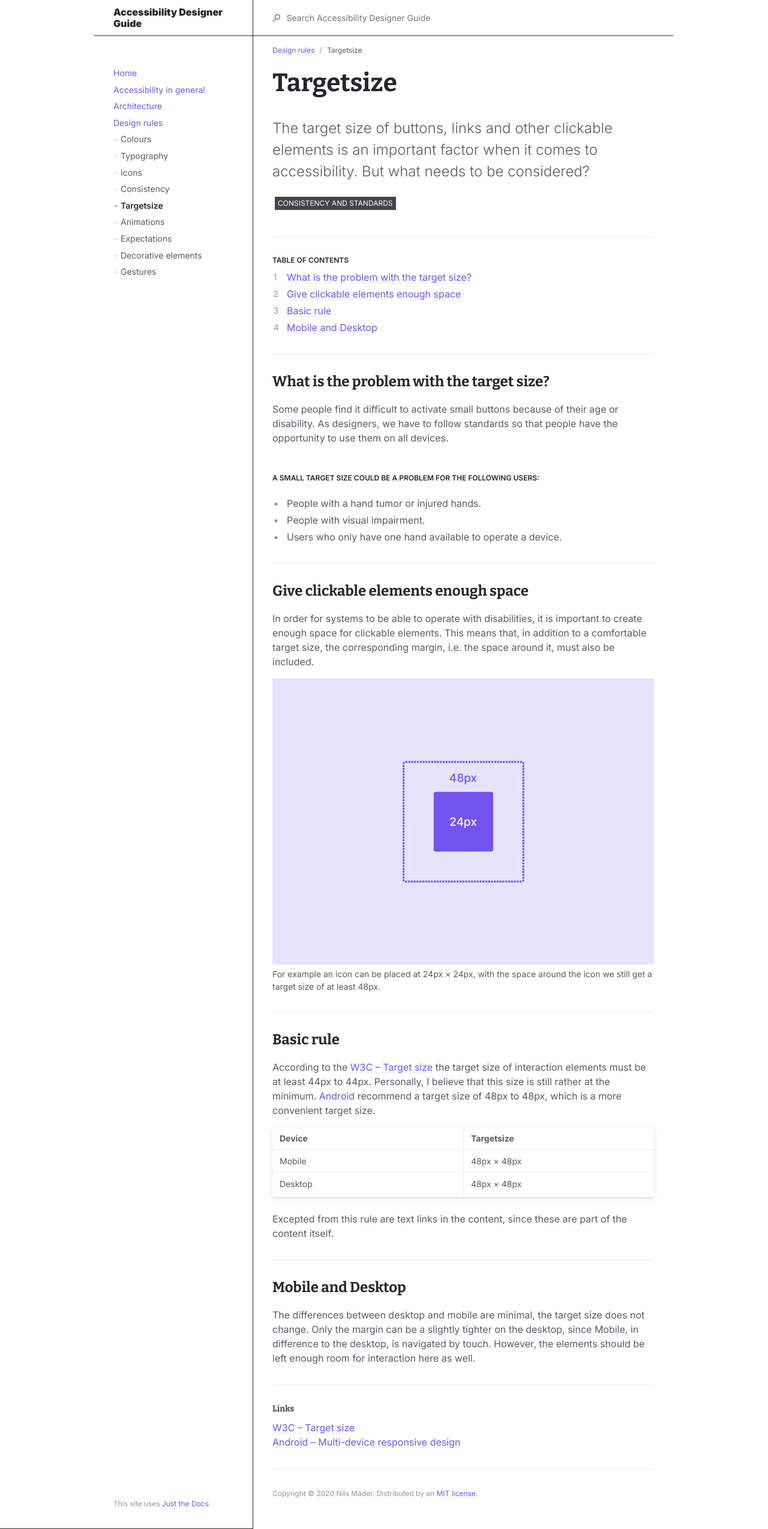
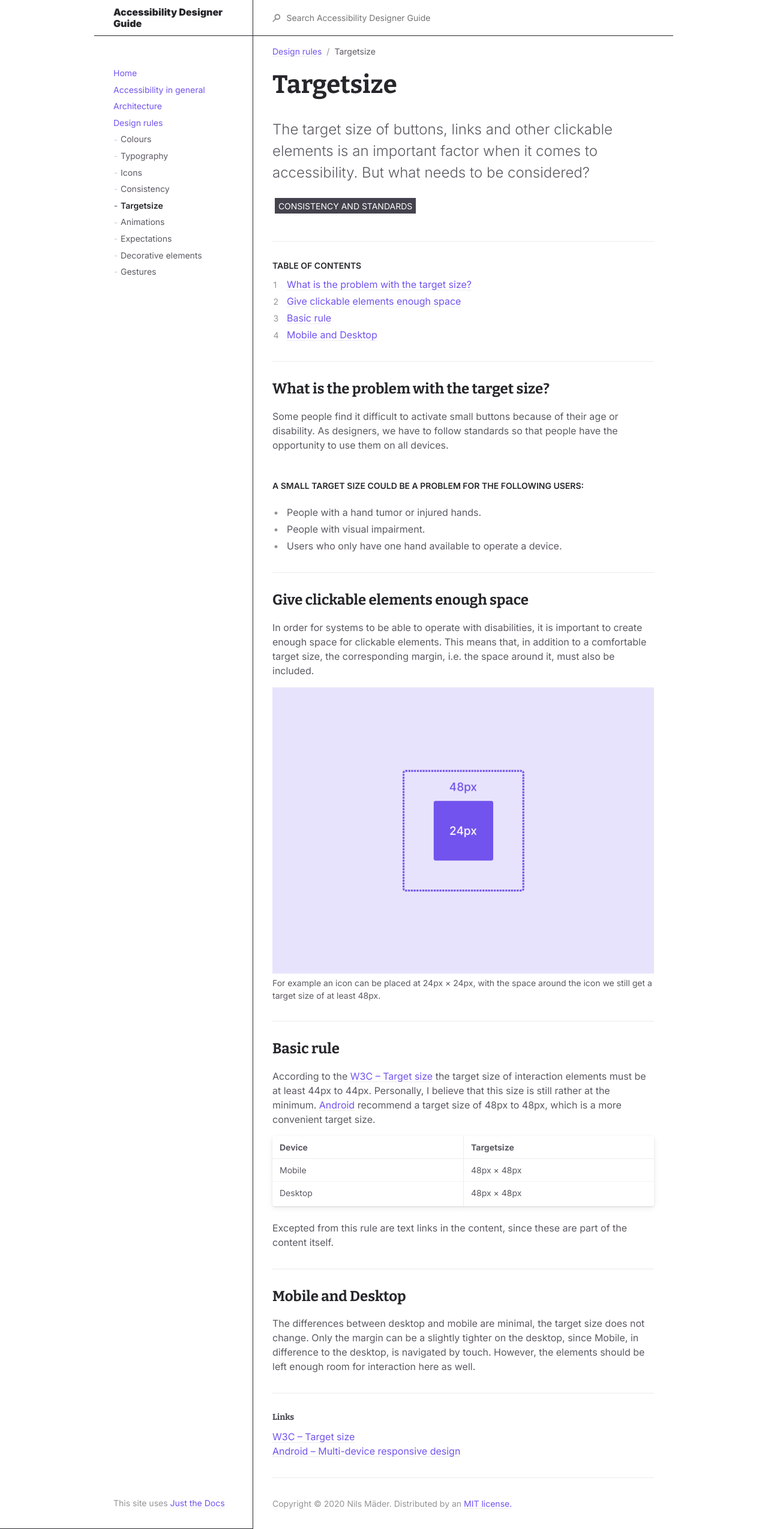
Before and after one commit to NMA93/Accessibility-Designer-Guide, a Jekyll site: the page built from docs/design-rules/targetsize.md, in a window 1280 px wide. Shown: the whole page at 60% size. Built offline with Jekyll 4.4.1, drawn with Linux system fonts in a browser that asks for light colours.

Commit message:
14px_root

```diff
--- a/Gemfile
+++ b/Gemfile
@@ -7,7 +7,7 @@
 #
 # This will help ensure the proper Jekyll version is running.
 # Happy Jekylling!
-# gem "jekyll", "~> 4.0.1"
+ #gem "jekyll", "~> 4.0.1"
 # This is the default theme for new Jekyll sites. You may change this to anything you like.
 gem "just-the-docs"
 # If you want to use GitHub Pages, remove the "gem "jekyll"" above and
--- a/_sass/support/mixins/_typography.scss
+++ b/_sass/support/mixins/_typography.scss
@@ -1,23 +1,23 @@
 // Font size
 
 @mixin fs-1 {
-  font-size: 9px !important;
+  font-size: 14px !important;
 
   @include mq(sm) {
-    font-size: 10px !important;
+    font-size: 14px !important;
   }
 }
 
 @mixin fs-2 {
-  font-size: 11px !important;
+  font-size: 14px !important;
 
   @include mq(sm) {
-    font-size: 12px !important;
+    font-size: 14px !important;
   }
 }
 
 @mixin fs-3 {
-  font-size: 12px !important;
+  font-size: 14px !important;
 
   @include mq(sm) {
     font-size: 14px !important;
```
Also changed, not shown: 5 other files.
